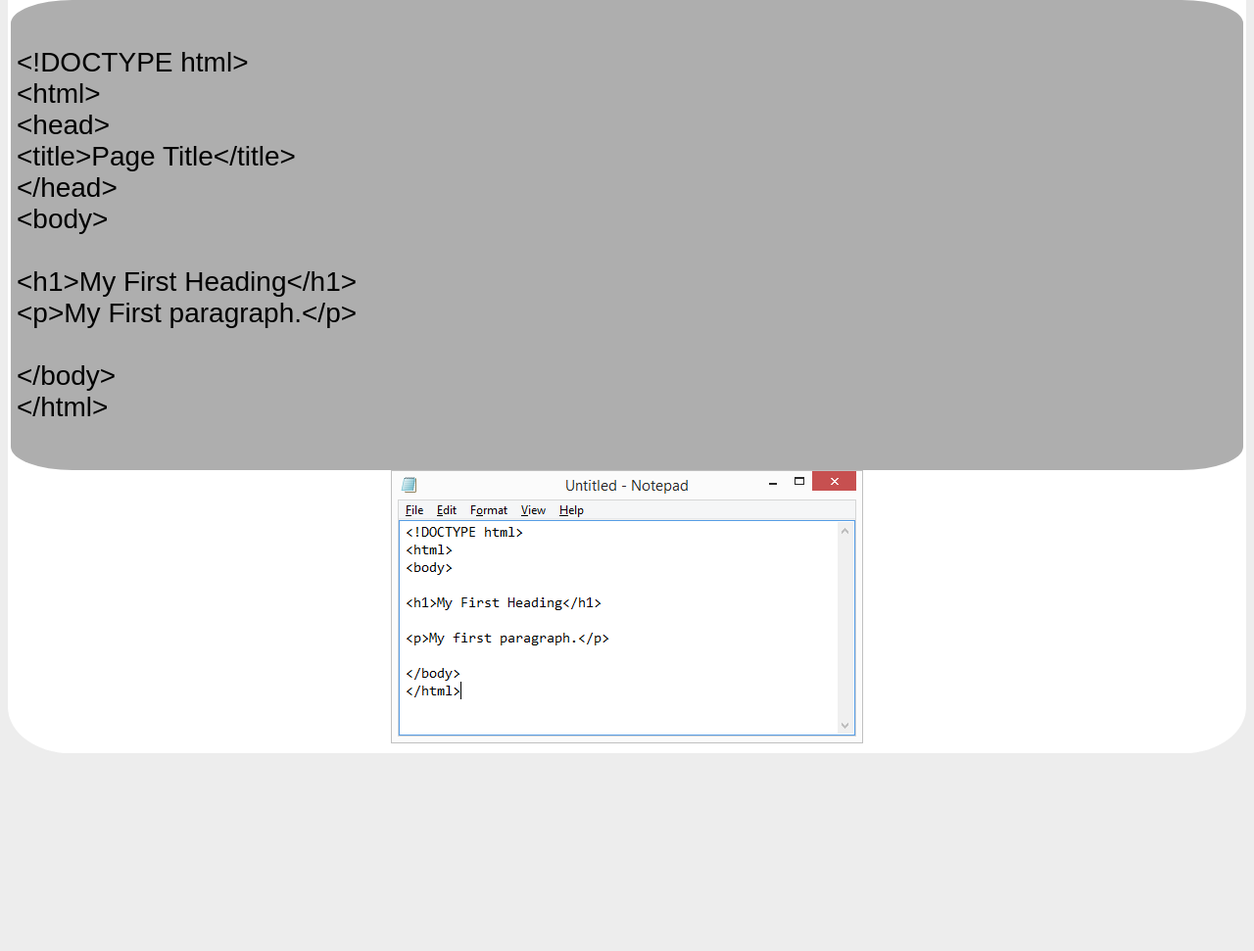
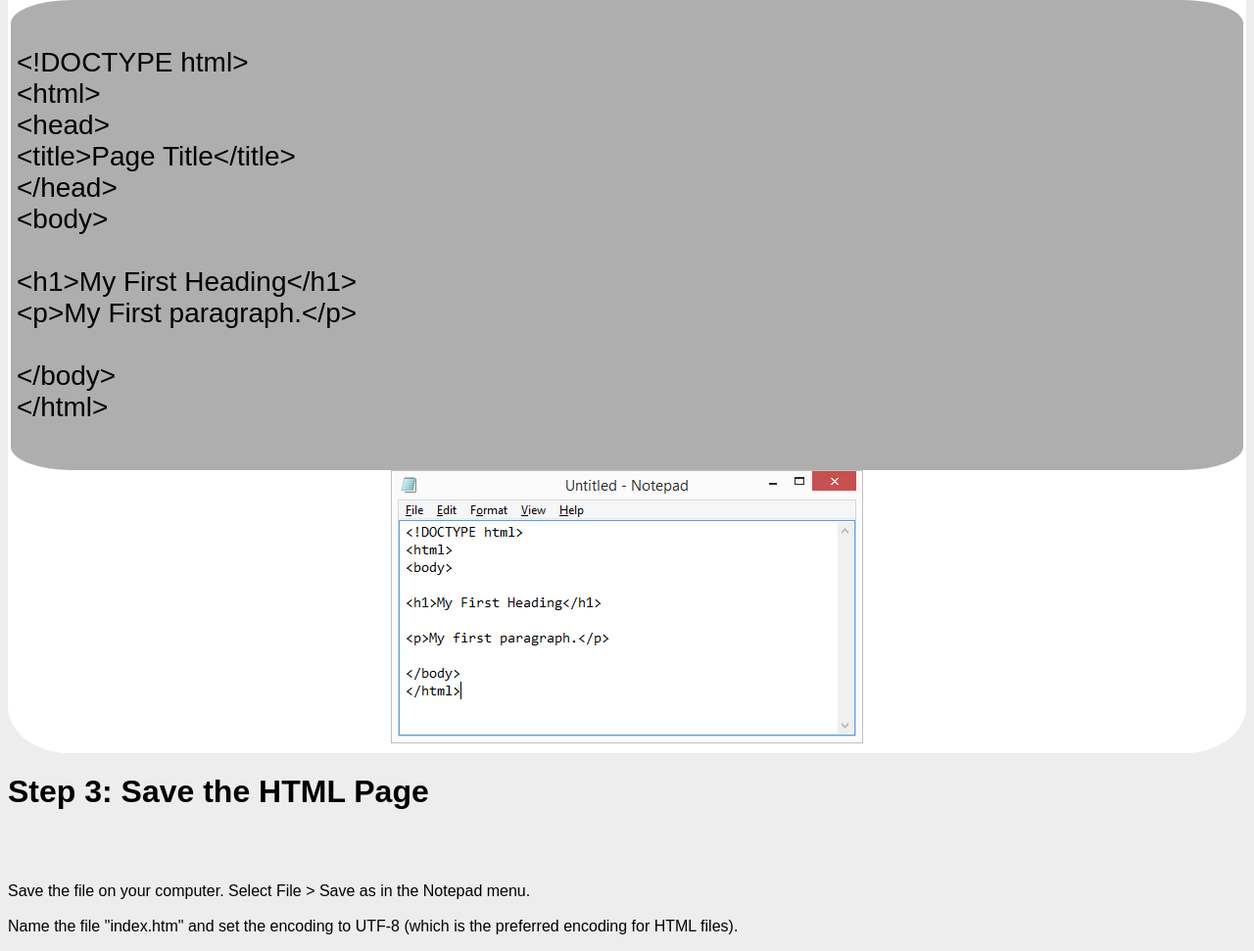
Before and after one commit to Error-Web/error-web-html-2, a plain HTML site: page index.html in a window 1280 px wide. Shown: the part 2185-3156 px from the top of the page at 98% size. Before the commit the page ends 2962 px from the top, so only its background shows below. Drawn offline with nearby package versions, Linux system fonts and the light colour scheme.

Commit message:
update index.html

```diff
--- a/index.html
+++ b/index.html
@@ -102,5 +102,14 @@
 																	</div>
 																	<img src="img/img_notepad.png" alt="Note Pade" >
 													</div>
+													<div class="text6">
+														<h1>Step 3: Save the HTML Page</h1><br>
+															<br>
+																<p>
+																	Save the file on your computer. Select File > Save as in the Notepad menu.<br>
+																		<br>
+																			Name the file "index.htm" and set the encoding to UTF-8 (which is the preferred encoding for HTML files).
+																	</p>
+														</div>
 				</body>
 		</html>
```
